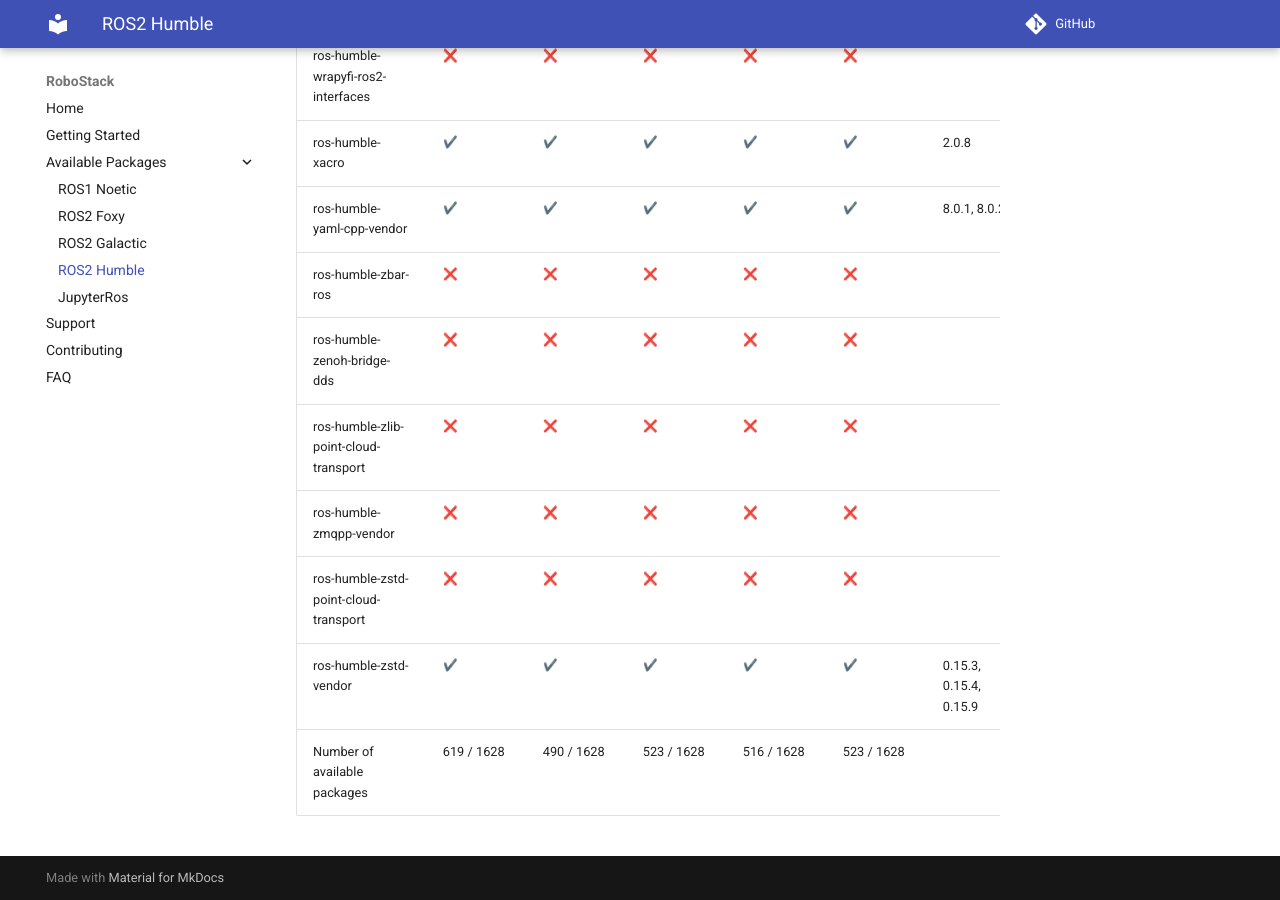
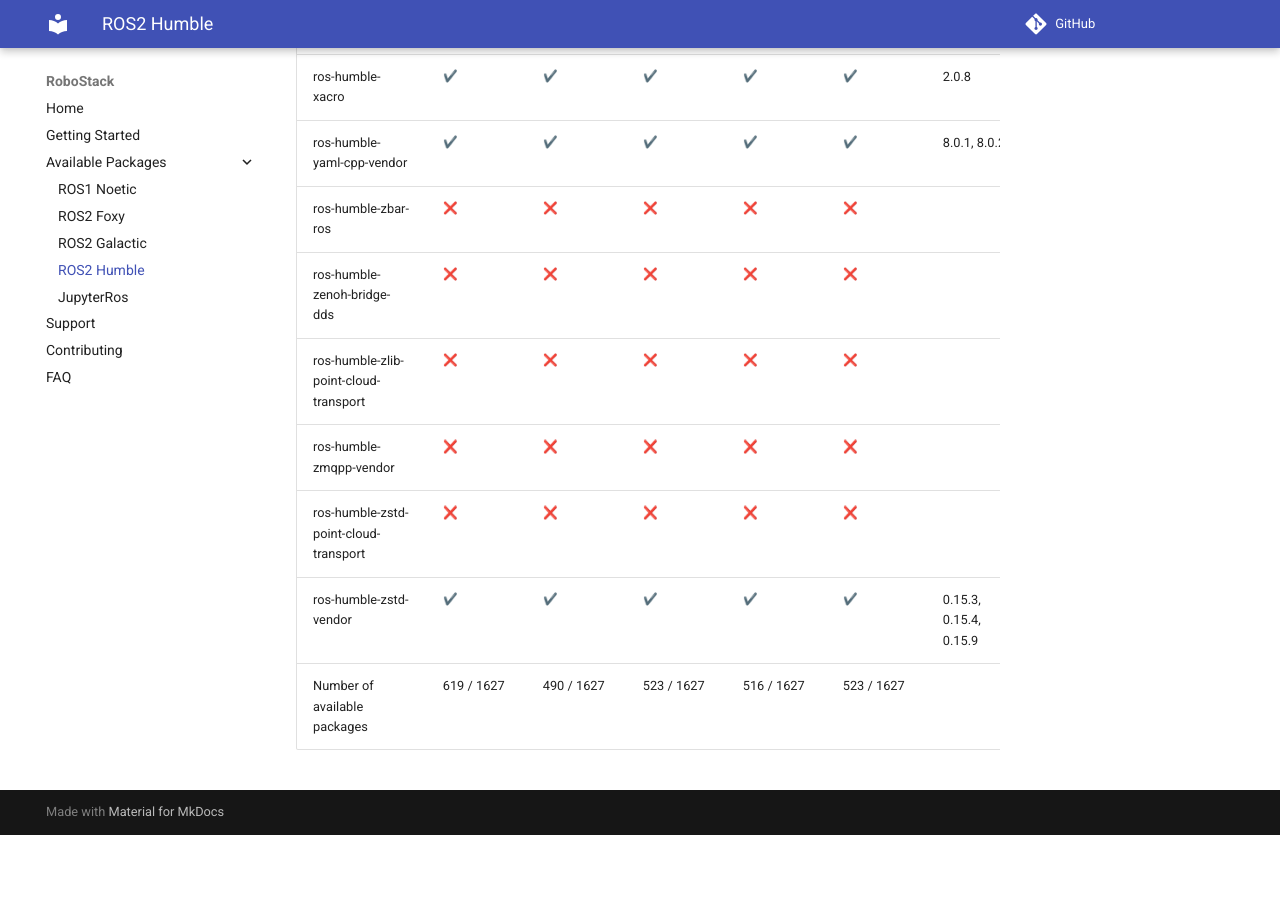
Before and after one commit to RoboStack/robostack.github.io, an MkDocs documentation site: the page built from docs/humble.md, in a window 1280 px wide and 900 px high, scrolled down 126082 px. Built offline with MkDocs 1.6.1 and Material for MkDocs 9.7.7, drawn with Linux system fonts in a browser that asks for light colours; emoji names are drawn with the system emoji font; comment, search, counter and statistics services are not loaded; after the commit the page ends 126917 px from its top, so only the background shows below that.

Commit message:
Update tables

```diff
--- a/docs/humble.md
+++ b/docs/humble.md
@@ -1628,4 +1627,4 @@
 | ros-humble-zmqpp-vendor | :x: { data-sort='0' } | :x: { data-sort='0' } | :x: { data-sort='0' } | :x: { data-sort='0' } | :x: { data-sort='0' } |   |
 | ros-humble-zstd-point-cloud-transport | :x: { data-sort='0' } | :x: { data-sort='0' } | :x: { data-sort='0' } | :x: { data-sort='0' } | :x: { data-sort='0' } |   |
 | ros-humble-zstd-vendor | :heavy_check_mark: { data-sort='1' } | :heavy_check_mark: { data-sort='1' } | :heavy_check_mark: { data-sort='1' } | :heavy_check_mark: { data-sort='1' } | :heavy_check_mark: { data-sort='1' } | 0.15.3, 0.15.4, 0.15.9  |
-| Number of available packages |  619 / 1628 | 490 / 1628 | 523 / 1628 | 516 / 1628 | 523 / 1628 |
+| Number of available packages |  619 / 1627 | 490 / 1627 | 523 / 1627 | 516 / 1627 | 523 / 1627 |
```
Also changed, not shown: other parts of docs/humble.md (+0 -1 lines).
